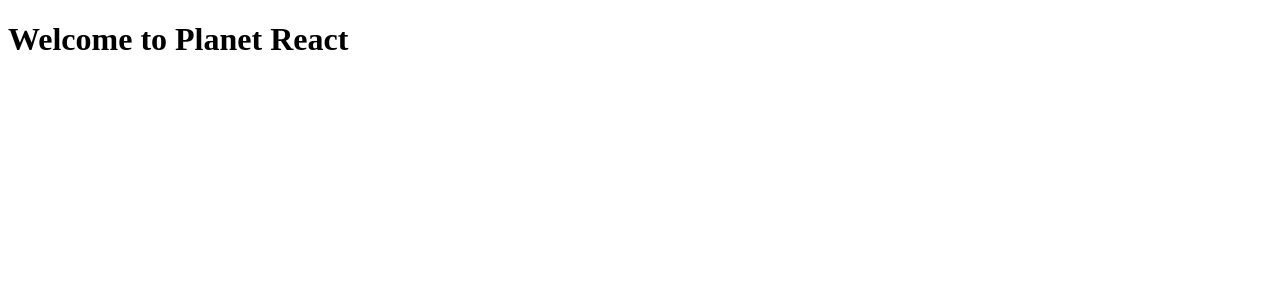
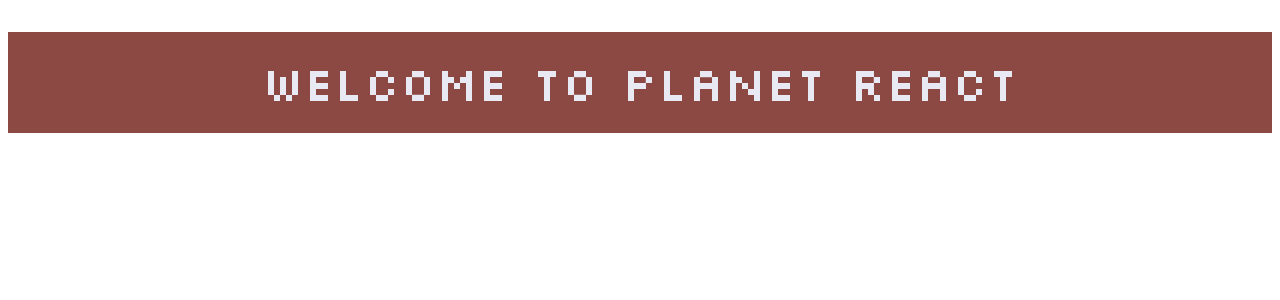
Before and after one commit to pjancura/StarWarsReact, a React (Vite) app: page / in a window 1280 px wide. Shown: the top 300 px of the page. Built offline with nearby package versions, Linux system fonts and the light colour scheme.

Commit message:
Header css

```diff
--- /dev/null
+++ b/src/Header/Header.css
@@ -0,0 +1,20 @@
+@import url('https://fonts.googleapis.com/css2?family=Silkscreen:wght@400;700&display=swap');
+
+.rectangle {
+margin: 0;
+max-height: 100%;
+max-width: 100%;
+background-color: #8C4843;
+padding: 0;
+}
+
+h1 {
+color: #e8e9f3;
+text-align: center;
+font-family: "Silkscreen", sans-serif;
+font-weight: 400;
+font-style: normal;
+font-size: 3em;
+padding-top: 20px;
+padding-bottom: 20px;
+}
--- a/src/Header/Header.jsx
+++ b/src/Header/Header.jsx
@@ -1,3 +1,9 @@
+import "./Header.css";
+
 export default function Header() {
-  return <h1>Welcome to Planet React</h1>;
+  return(
+  <div className = 'rectangle'>
+      <h1>Welcome to Planet React</h1>
+    </div>
+  );
 }
```
